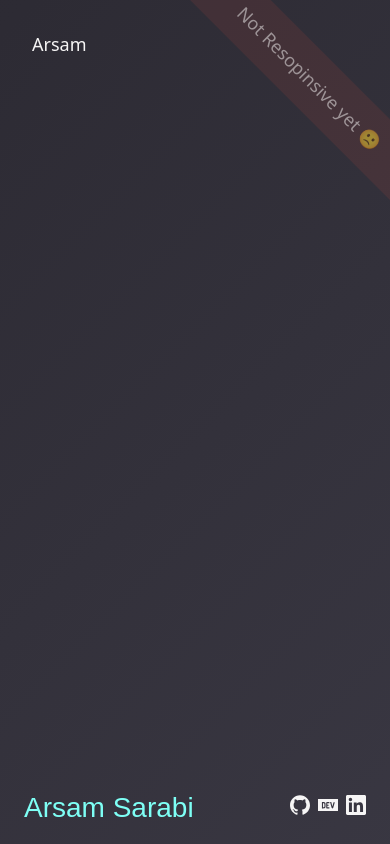
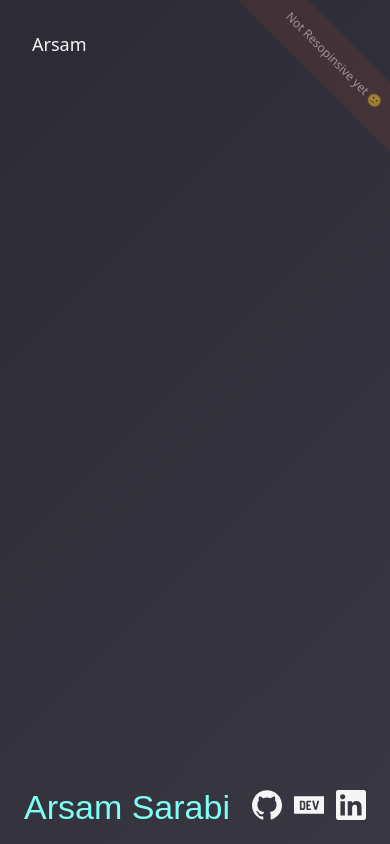
Before and after one commit to arsamsarabi/arsam-io, a Next.js app: page /work in a window 390 px wide. Shown: the top 844 px of the page. Built offline with nearby package versions, Linux system fonts and the light colour scheme; a web font is replaced by a local one.

Commit message:
💄 (footer, nomobile): style improvements

```diff
--- a/src/components/cv/components/bubble/index.tsx
+++ b/src/components/cv/components/bubble/index.tsx
@@ -18,7 +18,6 @@ export const Bubble = ({ id, children }: Bubble): ReactElement => {
   if (!_config) {
     return null
   }
-  console.log(_config)
   return <BubbleWrapper config={_config}>{children}</BubbleWrapper>
 }
 
--- a/src/components/footer/footer.styles.ts
+++ b/src/components/footer/footer.styles.ts
@@ -15,7 +15,7 @@ export const StyledFooter = styled.footer(({ theme }: { theme: Theme }) => {
       color: ${theme.palette.secondary};
       margin-right: auto;
       font-family: 'beauty', sans-serif;
-      font-size: 28px;
+      font-size: 34px;
     }
   `
 })
@@ -23,7 +23,7 @@ export const StyledFooter = styled.footer(({ theme }: { theme: Theme }) => {
 export const SocialLink = styled.a(({ theme }: { theme: Theme }) => {
   return css`
     &:not(:last-of-type) {
-      margin-right: 8px;
+      margin-right: 12px;
     }
     &:hover {
       & > svg {
@@ -32,7 +32,7 @@ export const SocialLink = styled.a(({ theme }: { theme: Theme }) => {
     }
     & > svg {
       fill: ${theme.palette.contrast};
-      width: 20px;
+      width: 30px;
       height: auto;
       transition: 0.3s all ease-in;
     }
--- a/src/components/noMobile/index.tsx
+++ b/src/components/noMobile/index.tsx
@@ -7,9 +7,10 @@ const Wrapper = styled.div`
   position: absolute;
   padding: 16px 64px;
   transform: rotateZ(45deg);
-  right: -80px;
-  top: 50px;
+  right: -72px;
+  top: 36px;
   h1 {
+    font-size: 12px;
     opacity: 0.5;
   }
 `
```
